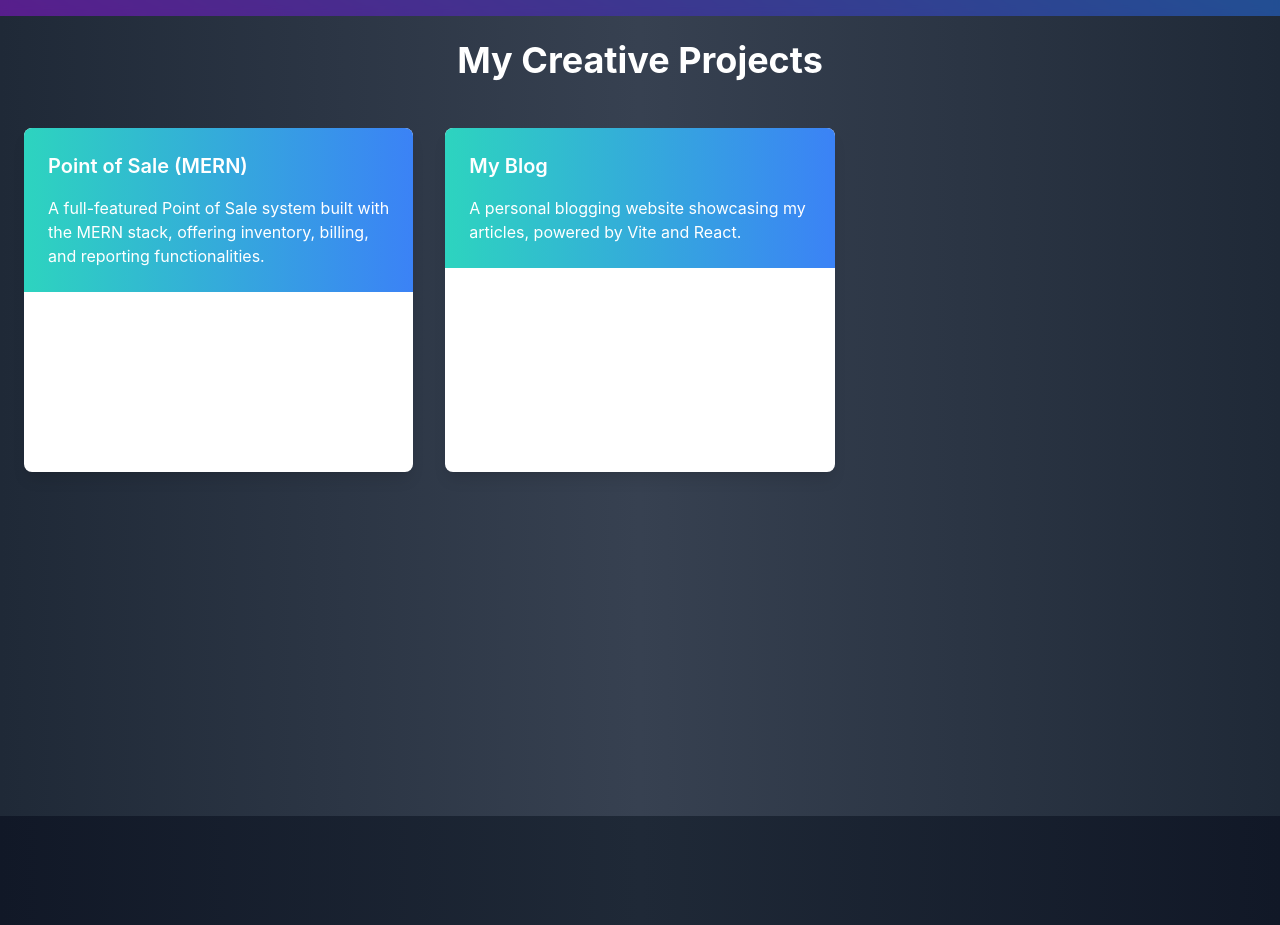
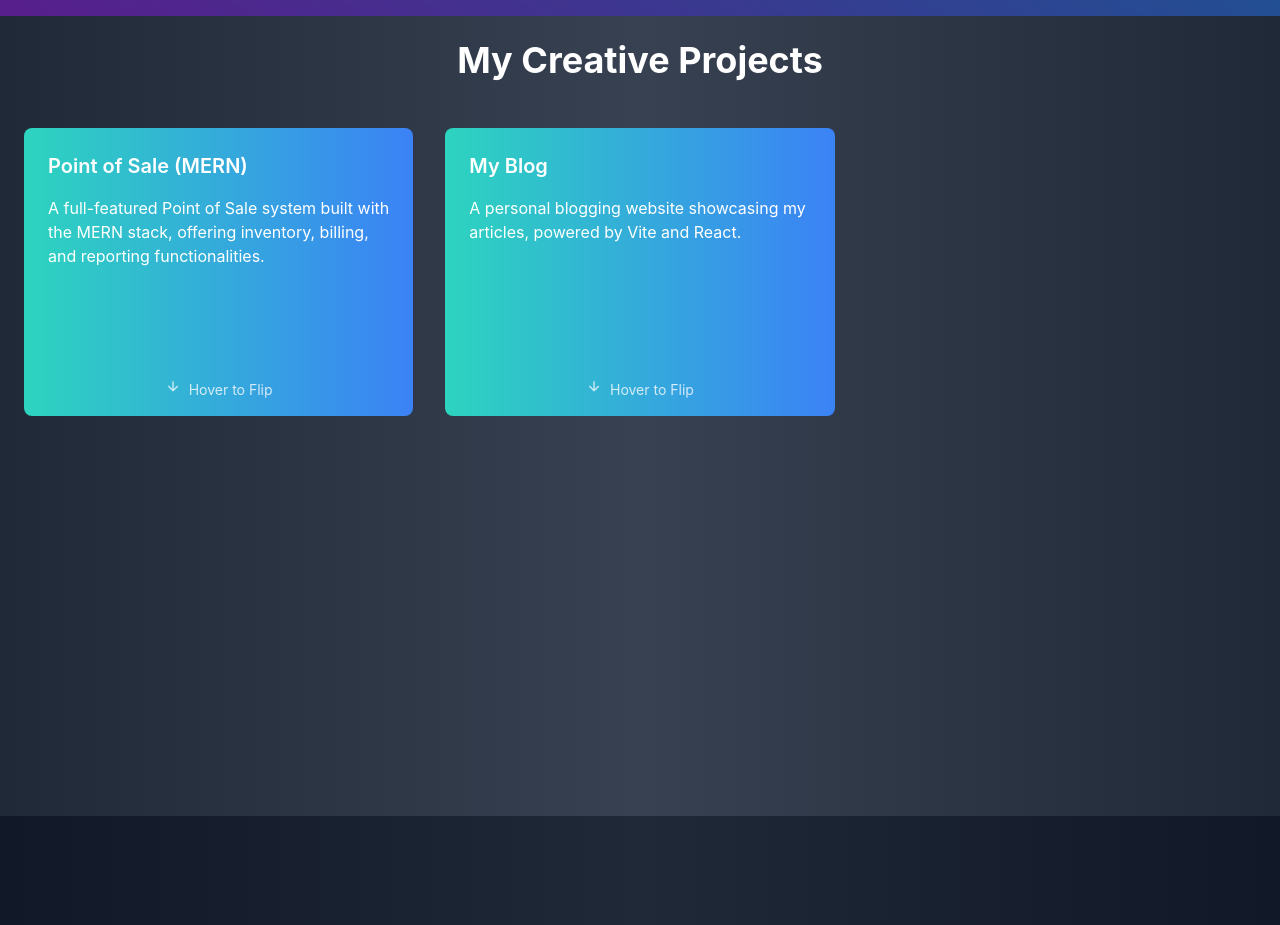
Before and after one commit to Haiderali445/portfolio-website, a React (Vite) app: page / in a window 1280 px wide. Shown: the part 840-1765 px from the top of the page. Built offline with nearby package versions, Linux system fonts and the light colour scheme.

Commit message:
Updated hero with icons picture and cards update

```diff
--- a/src/components/Hero.jsx
+++ b/src/components/Hero.jsx
@@ -12,7 +12,7 @@ function Hero() {
     <section
       className={`relative flex items-center justify-center min-h-screen px-4 ${
         darkMode
-          ? 'bg-gradient-to-tr from-gray-900 via-gray-800 to-gray-700'
+          ? 'bg-gradient-to-tr from-black-900 via-gray-800 to-black-700'
           : 'bg-gradient-to-tr from-purple-600 via-blue-500 to-teal-400'
       } transition-colors duration-500`}
     >
--- a/src/components/Portfolio.jsx
+++ b/src/components/Portfolio.jsx
@@ -1,29 +1,35 @@
 // src/components/Portfolio.jsx
-import React from 'react';
-import { motion } from 'framer-motion';
-import { FaLink, FaGithub } from 'react-icons/fa';
+import React from "react";
+import { motion } from "framer-motion";
+import { FaLink, FaGithub } from "react-icons/fa";
 
 const projects = [
   {
-    title: 'Point of Sale (MERN)',
-    description: 'A full-featured Point of Sale system built with the MERN stack, offering inventory, billing, and reporting functionalities.',
-    link: '', // No live link provided for POS
-    github: 'https://github.com/Haiderali445/mern-pos',
-    image: 'https://cdn.pixabay.com/photo/2017/05/10/17/45/pos-2308044_1280.jpg', // Image for POS project
+    title: "Point of Sale (MERN)",
+    description:
+      "A full-featured Point of Sale system built with the MERN stack, offering inventory, billing, and reporting functionalities.",
+    link: "", // No live link provided for POS
+    github: "https://github.com/Haiderali445/mern-pos",
+    image:
+      "https://cdn.pixabay.com/photo/2017/05/10/17/45/pos-2308044_1280.jpg", // Image for POS project
   },
   {
-    title: 'My Blog',
-    description: 'A personal blogging website showcasing my articles, powered by Vite and React.',
-    link: 'https://haideraliblog.netlify.app/',
-    github: 'https://github.com/Haiderali445/portfolio-website',
-    image: 'https://cdn.pixabay.com/photo/2015/01/08/18/29/startup-593341_1280.jpg', // Image for Blog project
+    title: "My Blog",
+    description:
+      "A personal blogging website showcasing my articles, powered by Vite and React.",
+    link: "https://haideraliblog.netlify.app/",
+    github: "https://github.com/Haiderali445/portfolio-website",
+    image:
+      "https://cdn.pixabay.com/photo/2015/01/08/18/29/startup-593341_1280.jpg", // Image for Blog project
   },
-]
+];
 
 function Portfolio() {
   return (
     <section className="min-h-screen bg-gradient-to-r from-gray-800 via-gray-700 to-gray-800 p-6">
-      <h1 className="text-4xl font-bold text-center text-white mb-12">My Creative Projects</h1>
+      <h1 className="text-4xl font-bold text-center text-white mb-12">
+        My Creative Projects
+      </h1>
 
       <motion.div
         className="grid grid-cols-1 sm:grid-cols-2 lg:grid-cols-3 gap-8"
@@ -36,25 +42,50 @@ function Portfolio() {
             key={index}
             className="relative group transform transition duration-300 hover:scale-105"
           >
-            <div className="flip-card w-full h-full bg-white rounded-lg shadow-lg overflow-hidden">
-              <div className="flip-card-inner h-full">
+            <div className="flip-card w-full h-72">
+              <div className="flip-card-inner">
                 <div className="flip-card-front bg-gradient-to-r from-teal-400 to-blue-500 text-white p-6">
-                  <h3 className="text-xl font-semibold mb-4">{project.title}</h3>
+                  <h3 className="text-xl font-semibold mb-4">
+                    {project.title}
+                  </h3>
                   <p>{project.description}</p>
                 </div>
                 <div className="flip-card-back bg-gray-800 text-white p-6 flex flex-col justify-between">
                   <h3 className="text-xl font-semibold mb-4">Details</h3>
                   <p>Learn more about the project and its technologies.</p>
                   <div className="flex gap-4 mt-4">
-                    <a href={project.link} target="_blank" rel="noopener noreferrer" className="text-yellow-400 hover:text-yellow-500">
+                    <a
+                      href={project.link}
+                      target="_blank"
+                      rel="noopener noreferrer"
+                      className="text-yellow-400 hover:text-yellow-500"
+                    >
                       <FaLink size={24} />
                     </a>
-                    <a href={project.github} target="_blank" rel="noopener noreferrer" className="text-yellow-400 hover:text-yellow-500">
+                    <a
+                      href={project.github}
+                      target="_blank"
+                      rel="noopener noreferrer"
+                      className="text-yellow-400 hover:text-yellow-500"
+                    >
                       <FaGithub size={24} />
                     </a>
                   </div>
                 </div>
               </div>
+            </div>
+            <div className="absolute bottom-4 left-1/2 transform -translate-x-1/2 text-white text-sm flex items-center gap-2 opacity-80 group-hover:opacity-100 transition">
+              <svg
+                className="w-4 h-4 animate-bounce"
+                fill="none"
+                stroke="currentColor"
+                strokeWidth="2"
+                viewBox="0 0 24 24"
+              >
+                <path d="M12 19V5m-7 7l7 7 7-7" />
+              </svg>
+              <span className="hidden sm:inline">Hover to Flip</span>
+              <span className="sm:hidden">Tap to Flip</span>
             </div>
           </motion.div>
         ))}
--- a/src/index.css
+++ b/src/index.css
@@ -30,3 +30,38 @@ body {
 .flip-card-back {
   transform: rotateY(240deg);
 }
+
+/* Add this to your global CSS (e.g., index.css or Portfolio.module.css) */
+.flip-card {
+  perspective: 1000px;
+}
+
+.flip-card-inner {
+  position: relative;
+  width: 100%;
+  height: 100%;
+  transform-style: preserve-3d;
+  transition: transform 0.8s;
+}
+
+.group:hover .flip-card-inner {
+  transform: rotateY(180deg);
+}
+
+.flip-card-front,
+.flip-card-back {
+  position: absolute;
+  width: 100%;
+  height: 100%;
+  backface-visibility: hidden;
+  -webkit-backface-visibility: hidden; /* Safari fix */
+  border-radius: 0.5rem;
+}
+
+.flip-card-front {
+  z-index: 2;
+}
+
+.flip-card-back {
+  transform: rotateY(180deg);
+}
```
